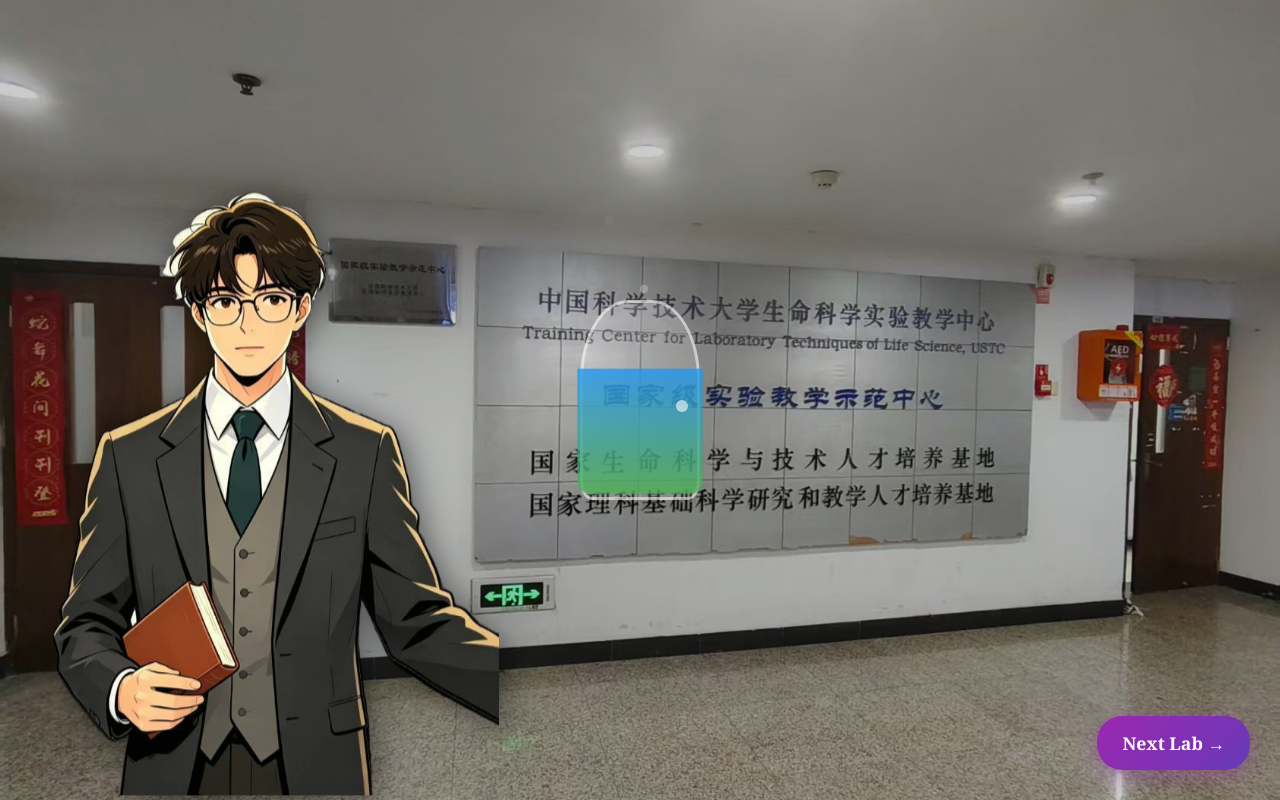
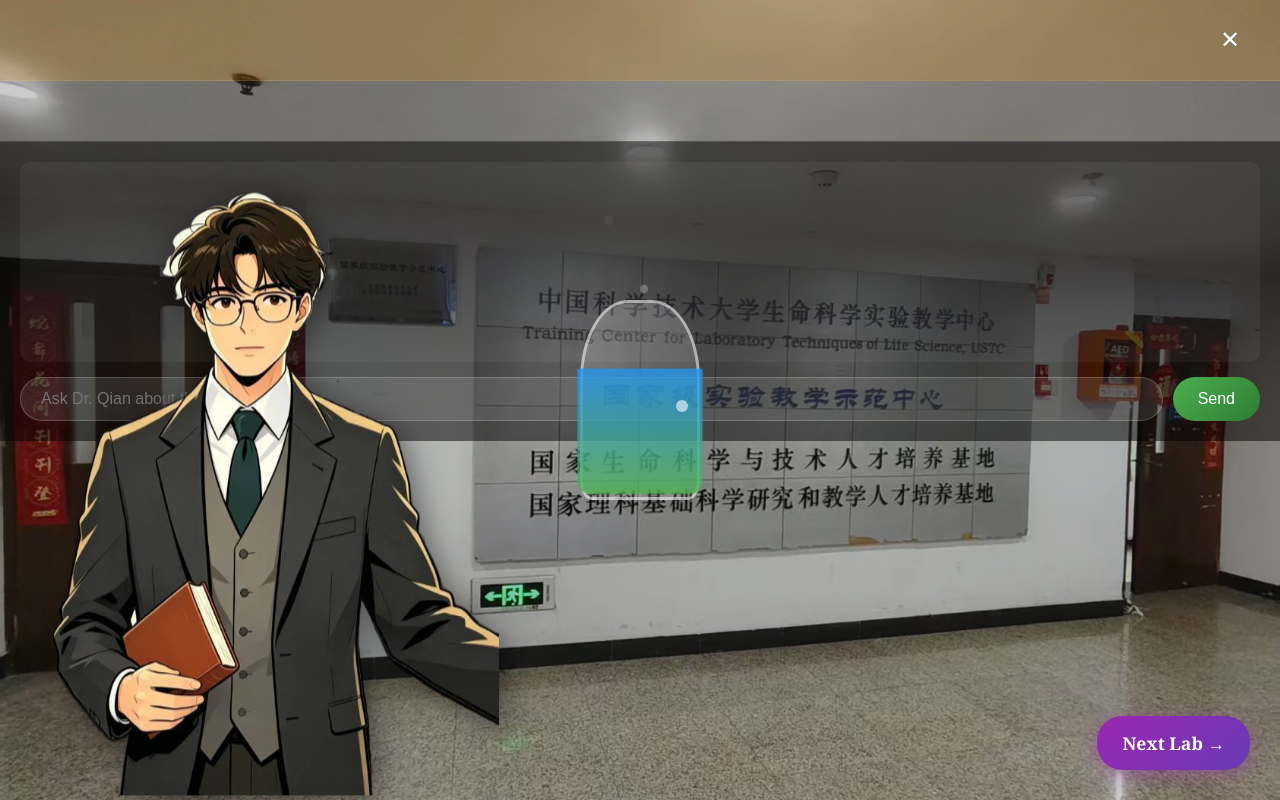
Before and after one commit to Lovermissing/life-an-science, a website: page index.html in a window 1280 px wide. Drawn offline with Linux system fonts and the light colour scheme.

Commit message:
Update index.html

```diff
--- a/index.html
+++ b/index.html
@@ -7,7 +7,6 @@
     <link rel="stylesheet" href="styles/main.css">
     <link rel="stylesheet" href="styles/animations.css">
     <style>
-        /* 内联基础样式，外部CSS加载时的备用 */
         * {
             margin: 0;
             padding: 0;
@@ -22,15 +21,15 @@
     </style>
 </head>
 <body>
-    <!-- 背景图 -->
+    <!-- Background Image -->
     <div class="background" style="background-image: url('images/sk1.jpg');"></div>
 
-    <!-- 青年钱学森人物 -->
+    <!-- Young Qian Xuesen Character -->
     <div class="character-container">
         <img src="images/1.png" alt="Young Qian Xuesen" class="young-qian" id="qianCharacter">
     </div>
 
-    <!-- AI对话气泡 -->
+    <!-- AI Chat Bubble -->
     <div class="chat-bubble" id="aiBubble">
         <div class="bubble-content">
             <p id="aiMessage">Welcome to the Life Science Laboratory. Let me show you the beauty of life sciences!</p>
@@ -38,7 +37,7 @@
         <div class="bubble-arrow"></div>
     </div>
 
-    <!-- 锥形瓶按钮 -->
+    <!-- Flask Button -->
     <div class="flask-button" id="flaskBtn">
         <div class="flask"></div>
         <div class="liquid"></div>
@@ -49,7 +48,7 @@
         </div>
     </div>
 
-    <!-- 实验选择面板（默认隐藏） -->
+    <!-- Experiments Panel (hidden by default) -->
     <div class="experiments-panel" id="experimentsPanel">
         <h3>Choose an Experiment to Explore</h3>
         <div class="experiments-grid">
@@ -69,16 +68,17 @@
         <button class="back-btn" id="backToMain">Back to Laboratory</button>
     </div>
 
-    <!-- 实验介绍面板 -->
-    <div class="experiment-detail" id="experimentDetail">
+    <!-- Experiment Detail Panel (FIXED CENTER POSITION) -->
+    <div class="experiment-detail-overlay" id="experimentDetail">
+        <div class="experiment-detail-container">
             <div class="detail-header">
                 <h2 id="expTitle"></h2>
                 <button class="close-btn" id="closeDetail">✕</button>
             </div>
             <div class="detail-content" id="expContent">
-            <!-- AI介绍内容会动态加载 -->
+                <!-- AI content will load here -->
             </div>
-        <div class="chat-interface" id="chatInterface">
+            <div class="chat-interface">
                 <div class="chat-messages" id="chatMessages"></div>
                 <div class="chat-input">
                     <input type="text" id="userInput" placeholder="Ask Dr. Qian about this experiment...">
@@ -86,13 +86,14 @@
                 </div>
             </div>
         </div>
+    </div>
 
-    <!-- 右下角箭头按钮 -->
+    <!-- Next Lab Button -->
     <div class="next-lab-btn" id="nextLabBtn">
         <span>Next Lab →</span>
     </div>
 
-    <!-- 加载动画 -->
+    <!-- Loading Overlay -->
     <div class="loading-overlay" id="loadingOverlay">
         <div class="loader">
             <div class="petri-dish">
@@ -105,7 +106,5 @@
     </div>
 
     <script src="scripts/main.js"></script>
-    <script src="scripts/ai-chat.js"></script>
-    <script src="scripts/experiments.js"></script>
 </body>
 </html>
```
Lines whose indentation alone changed are shown as unchanged.
